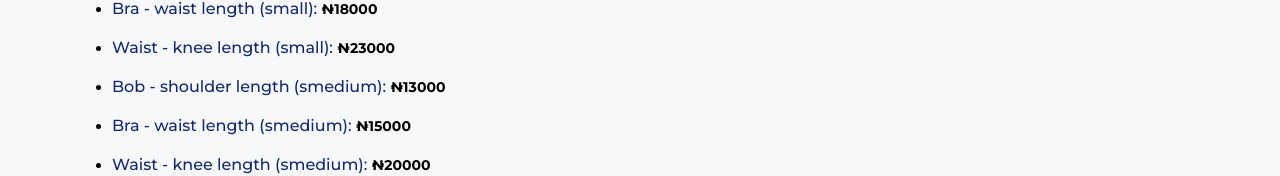
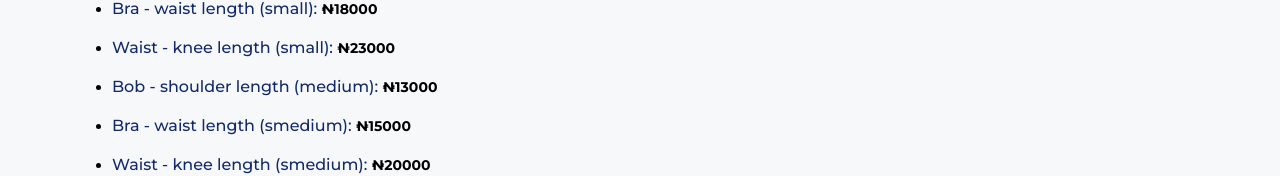
Before and after one commit to heikagiggle/Davida-Beauty-Frontend, a React (Vite) app: page /book in a window 1280 px wide. Shown: the part 417-593 px from the top of the page. Built offline with nearby package versions, Linux system fonts and the light colour scheme.

Commit message:
fixing broken links

```diff
--- a/src/components/book/Book.jsx
+++ b/src/components/book/Book.jsx
@@ -89,7 +89,6 @@ const Book = () => {
                 </li>
               ))}
             </ul>
-
           </div>
         ))}
       </div>
--- a/src/components/book/data.js
+++ b/src/components/book/data.js
@@ -26,7 +26,7 @@ export const hairstylesList = [
         displayPricePrefix: "",
       },
       {
-        name: "Bob - shoulder length (smedium)",
+        name: "Bob - shoulder length (medium)",
         price: 13000,
         link: "/book/calendly",
         desc: "",
--- a/src/components/routing/Routing.jsx
+++ b/src/components/routing/Routing.jsx
@@ -9,14 +9,14 @@ import Logout from "./../authentication/Logout";
 import SignUp from "../authentication/SignUp";
 import ProtectedRoute from "./ProtectedRoute";
 import Book from "../book/Book";
-import CalendlyContainer from "../book/calendly/CalendlyContainer";
+// import CalendlyContainer from "../book/calendly/CalendlyContainer";
 
 const Routing = () => {
   return (
     <Routes>
       <Route path="/" element={<HomePage />} />
       <Route path="/book" element={<Book />} />
-      <Route path="/book/calendly" element={<CalendlyContainer />} />
+      {/* <Route path="/book/calendly" element={<CalendlyContainer />} /> */}
       <Route path="/products" element={<ProductPage />} />
       <Route path="/product/:id" element={<SingleProduct />} />
       <Route path="/signup" element={<SignUp />} />
```
Also changed, not shown: 1 other file (tests, documents, lock files or other folders). Lines whose indentation alone changed are shown as unchanged.
